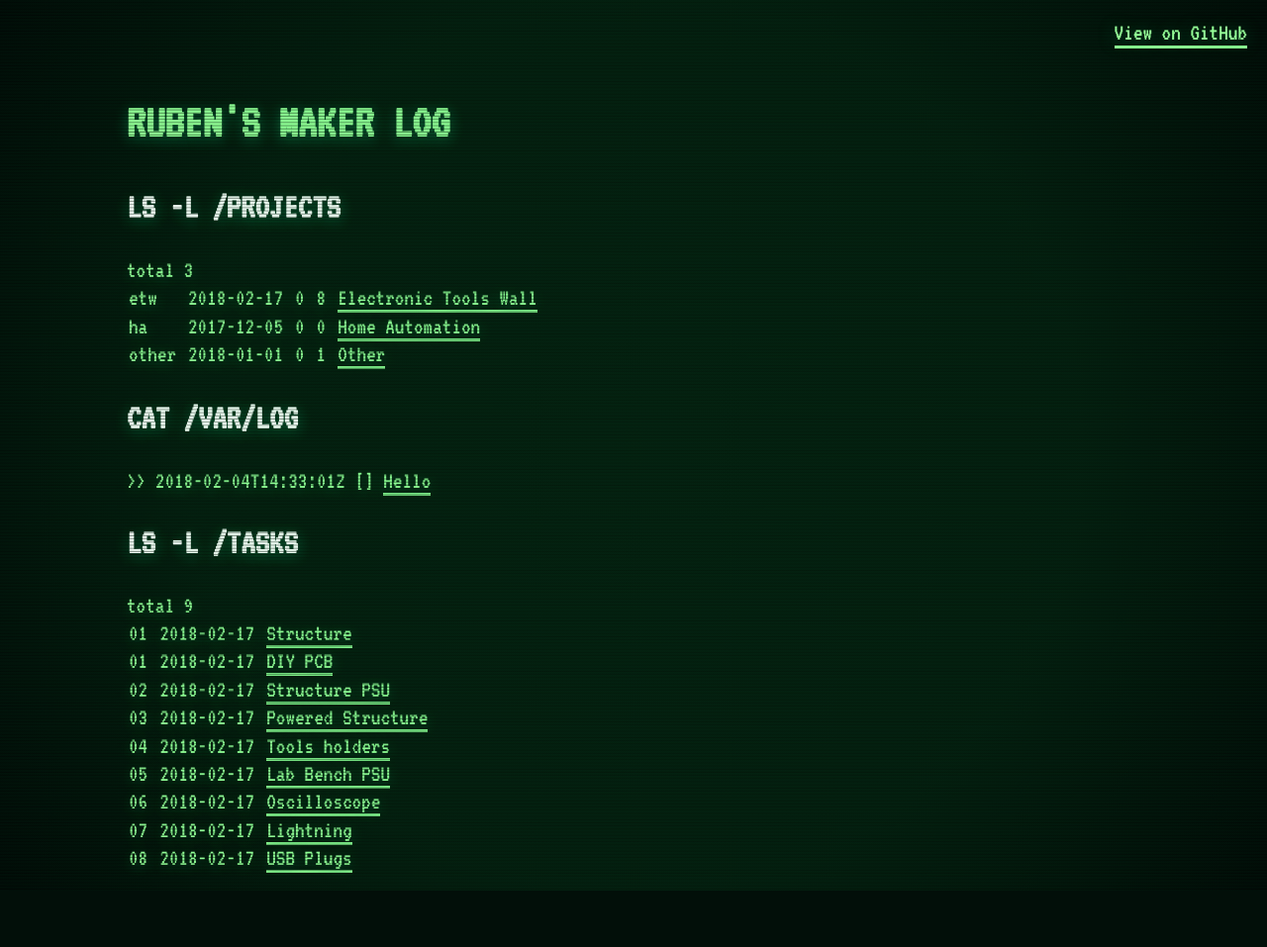
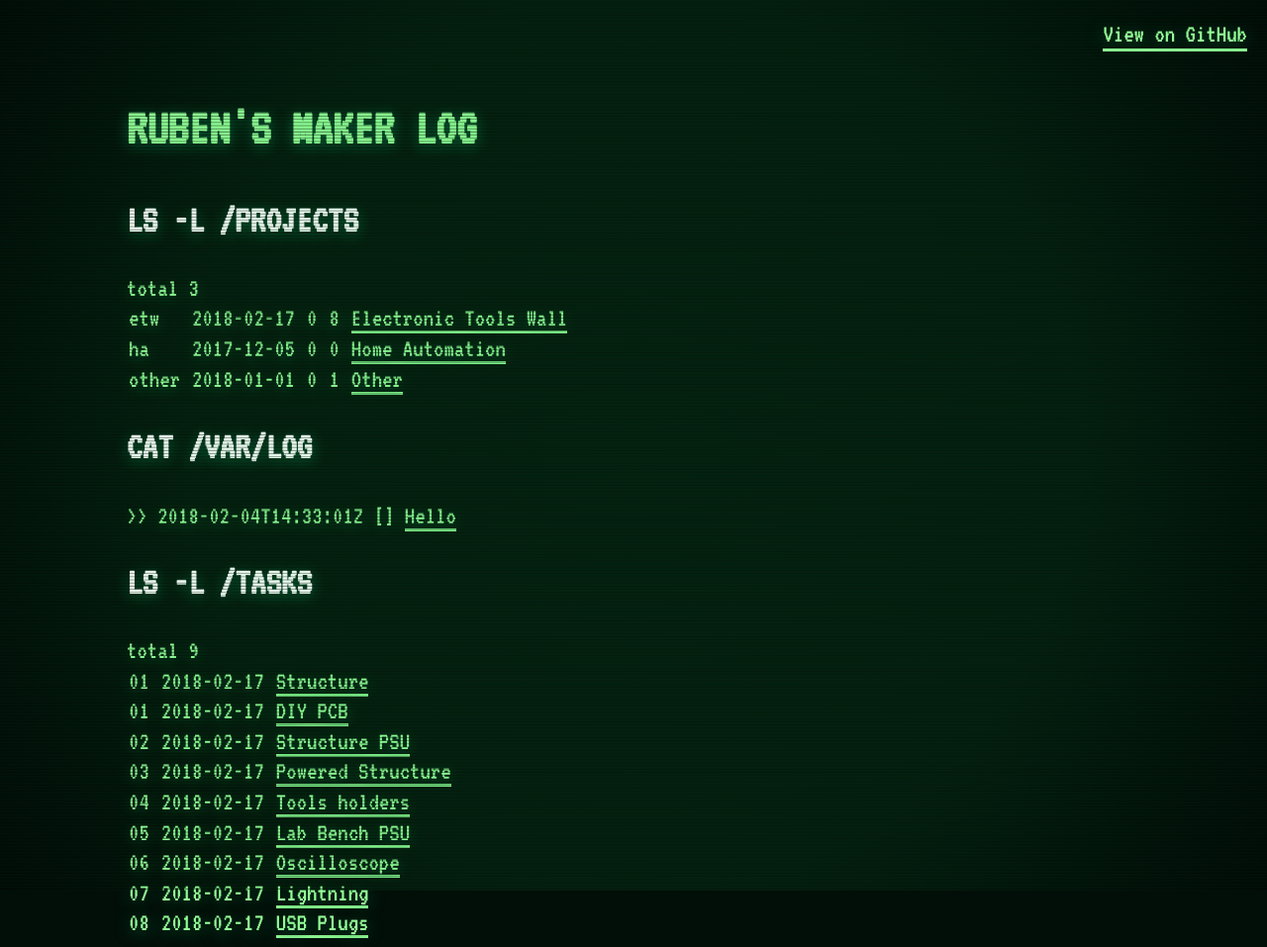
Before and after one commit to ruben-podadera/maker-log, a Jekyll site: the page built from index.md, in a window 1280 px wide. Shown: the whole page at 99% size. Built offline with Jekyll 4.4.1, drawn with Linux system fonts in a browser that asks for light colours; before the commit the page ends 900 px from its top, so only the background shows below that.

Commit message:
bigger font

```diff
--- a/assets/css/style.scss
+++ b/assets/css/style.scss
@@ -12,12 +12,12 @@ $secondary-color: #fff;
 img { max-width: 100%; }
 
 body {
-  font-size: 24px;
+  font-size: 26px;
 }
 
 @media screen and (max-width: 640px) {
   body {
-    font-size: 22px;
+    font-size: 23px;
   }
 }
 
```
Also changed, not shown: 12 other files.
